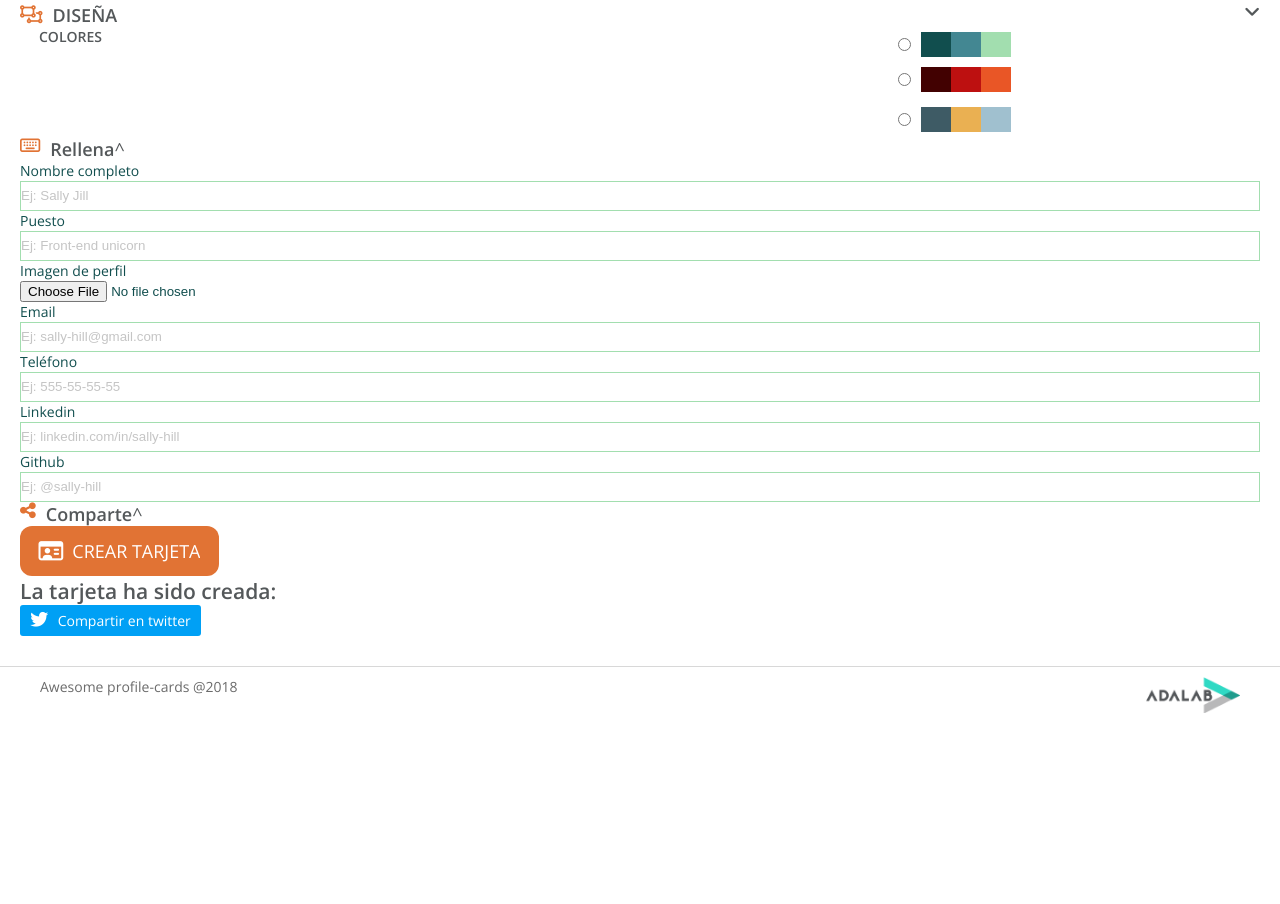
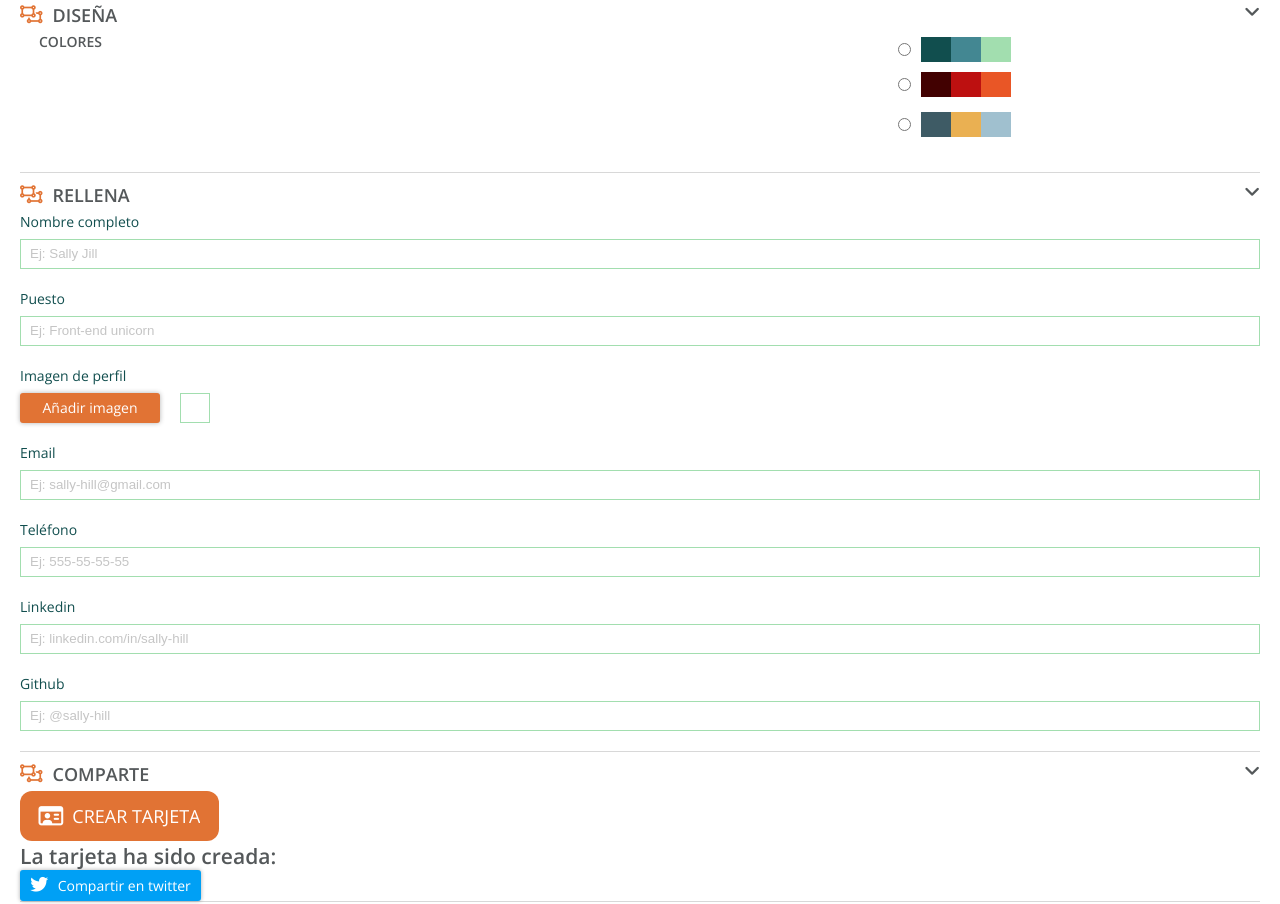
Before and after one commit to Aleha20/Awesome_profile_cards_NaN, a website: page src/html/index.html in a window 1280 px wide. Shown: the part 598-1502 px from the top of the page. Before the commit the page ends 1325 px from the top, so only its background shows below. Drawn offline with nearby package versions, Linux system fonts and the light colour scheme; files that its build step writes are made by us from their sources; files whose address does not match are found by name.

Commit message:
add profile picture -IVAN

```diff
--- a/src/html/index.html
+++ b/src/html/index.html
@@ -32,5 +32,6 @@
     ></include>
 
     <script src="./assets/js/main.js"></script>
+    <script src="./assets/js/image-components.js"></script>
   </body>
 </html>
--- a/src/html/partials/form-fill.html
+++ b/src/html/partials/form-fill.html
@@ -1,12 +1,22 @@
 <li class="forms__list--item">
-  <div class="forms__list--fill">
-    <i class="far fa-keyboard forms__list--icon"></i>
-    <h2>Rellena</h2>
-    <span>^</span>
+  <div class="forms__list--header">
+    <div class="forms__list--title">
+      <i
+        class="far fa-object-ungroup forms__list--icon"
+      ></i>
+      <h2>Rellena</h2>
+    </div>
+    <i class="fas fa-angle-down arrow"></i>
   </div>
   <div>
-    <form class="forms__list--details" action="#" method="POST">
-      <label for="full-name">Nombre completo</label>
+    <form
+      class="forms__list--details"
+      action="#"
+      method="POST"
+    >
+      <label for="full-name"
+        >Nombre completo</label
+      >
       <input
         class="box__full-name"
         id="full-name"
@@ -26,7 +36,9 @@
       <!-- // modificar el nombre del botón "añadir imagen" -->
 
       <label for="photo">Imagen de perfil</label>
-      <input type="file" id="photo" value="photo" name="photo" />
+      <include
+        src="./image-components.html"
+      ></include>
 
       <label for="email">Email</label>
       <input
--- a/src/html/partials/form-share.html
+++ b/src/html/partials/form-share.html
@@ -1,19 +1,33 @@
 <li class="forms__list--item">
-  <div class="forms__list--share">
-    <i class="fas fa-share-alt forms__list--icon"></i>
-    <h2>Comparte</h2>
-    <span class="">^</span>
+  <div class="forms__list--header">
+    <div class="forms__list--title">
+      <i
+        class="far fa-object-ungroup forms__list--icon"
+      ></i>
+      <h2>Comparte</h2>
+    </div>
+    <i class="fas fa-angle-down arrow"></i>
   </div>
   <form class="forms__button" action="">
-    <i class="far fa-id-card forms__button--icon"></i>
-    <input class="forms__button--text" type="submit" value="Crear Tarjeta" />
+    <i
+      class="far fa-id-card forms__button--icon"
+    ></i>
+    <input
+      class="forms__button--text"
+      type="submit"
+      value="Crear Tarjeta"
+    />
   </form>
   <div class="hidden">
-    <h3 class="hidden__title">La tarjeta ha sido creada:</h3>
+    <h3 class="hidden__title">
+      La tarjeta ha sido creada:
+    </h3>
     <a class="hidden__link" href="#"></a>
     <a class="hidden__link--share" href="#"
-      ><i class="fab fa-twitter forms__link--twitter"></i>Compartir en
-      twitter</a
+      ><i
+        class="fab fa-twitter forms__link--twitter"
+      ></i
+      >Compartir en twitter</a
     >
   </div>
 </li>
--- /dev/null
+++ b/src/html/partials/image-components.html
@@ -0,0 +1,25 @@
+<div class="action">
+  <button
+    class="action__upload-btn js__profile-trigger"
+    type="button"
+  >
+    Añadir imagen
+  </button>
+  <input
+    type="file"
+    name=""
+    id="img-selector"
+    class="action__hiddenField js__profile-upload-btn"
+  />
+  <div class="profile">
+    <!-- <div
+      class="profile__image js__profile-image"
+      style="
+        background-image: url(https://via.placeholder.com/300x300/cccccc/666666/?text=IMAGE);
+      "
+    ></div> -->
+    <div
+      class="profile__preview js__profile-preview"
+    ></div>
+  </div>
+</div>
--- a/src/html/partials/preview.html
+++ b/src/html/partials/preview.html
@@ -12,13 +12,19 @@
         Front-end developer
       </h2>
     </div>
-    <div class="preview__img-container">
+    <!-- <div class="preview__img-container">
       <img
         class="preview__img-container--photo"
         src=""
         alt="image"
       />
-    </div>
+    </div> -->
+    <div
+      class="preview__img-container profile__image js__profile-image"
+      style="
+        background-image: url(https://via.placeholder.com/300x300/cccccc/666666/?text=IMAGE);
+      "
+    ></div>
     <nav class="preview__menu">
       <ul class="preview__menu--contact">
         <li class="preview__menu--link">
--- /dev/null
+++ b/src/js/image-components.js
@@ -0,0 +1,62 @@
+"use strict";
+
+const fr = new FileReader();
+const uploadBtn = document.querySelector(
+  ".js__profile-trigger"
+);
+const fileField = document.querySelector(
+  ".js__profile-upload-btn"
+);
+const profileImage = document.querySelector(
+  ".js__profile-image"
+);
+const profilePreview = document.querySelector(
+  ".js__profile-preview"
+);
+
+/**
+ * Recoge el archivo añadido al campo de tipo "file"
+ * y lo carga en nuestro objeto FileReader para que
+ * lo convierta a algo con lo que podamos trabajar.
+ * Añade un listener al FR para que ejecute una función
+ * al tener los datos listos
+ * @param {evento} e
+ */
+function getImage(e) {
+  const myFile = e.currentTarget.files[0];
+  fr.addEventListener("load", writeImage);
+  fr.readAsDataURL(myFile);
+}
+
+/**
+ * Una vez tenemos los datos listos en el FR podemos
+ * trabajar con ellos ;)
+ */
+function writeImage() {
+  /* En la propiedad `result` de nuestro FR se almacena
+   * el resultado. Ese resultado de procesar el fichero que hemos cargado
+   * podemos pasarlo como background a la imagen de perfil y a la vista previa
+   * de nuestro componente.
+   */
+  profileImage.style.backgroundImage = `url(${fr.result})`;
+  profilePreview.style.backgroundImage = `url(${fr.result})`;
+}
+
+/**
+ * Genera un click automático en nuesto campo de tipo "file"
+ * que está oculto
+ */
+function fakeFileClick() {
+  fileField.click();
+}
+
+/**
+ * Añadimos los listeners necesarios:
+ * - al botón visible para generar el click automático
+ * - al campo oculto para cuando cambie su value
+ */
+uploadBtn.addEventListener(
+  "click",
+  fakeFileClick
+);
+fileField.addEventListener("change", getImage);
--- /dev/null
+++ b/src/scss/components/_image-components.scss
@@ -0,0 +1,41 @@
+.action {
+  text-align: center;
+  margin: 7px 0 20px 0;
+  display: flex;
+}
+.action__upload-btn {
+  background: $color-main;
+  border-radius: 3px;
+  border: 0;
+  box-shadow: 0 0 5px rgba(#000, 0.3);
+  box-sizing: border-box;
+  color: $color-base;
+  font-family: $font-main;
+  font-size: 14px;
+  width: 140px;
+  height: 30px;
+}
+.action__hiddenField {
+  /* Ocultamos el input de tipo "file" porque no podemos
+  darle los estilos que queremos */
+  display: none;
+}
+
+.profile {
+  display: flex;
+  justify-content: center;
+}
+.profile__image,
+.profile__preview {
+  background-position: center;
+  background-repeat: no-repeat;
+  background-size: cover;
+  border: 1px solid #ccc;
+}
+
+.profile__preview {
+  width: 30px;
+  height: 30px;
+  margin-left: 20px;
+  border: $color-third solid 1px;
+}
--- a/src/scss/layout/_forms.scss
+++ b/src/scss/layout/_forms.scss
@@ -2,12 +2,13 @@
   font-size: 18px;
   font-family: $font-main;
   color: $color-text;
-  padding: 27px 20px 30px 20px;
+  padding: 17px 20px 30px 20px;
 }
 .forms__list--item {
   width: 100%;
   display: flex;
   flex-direction: column;
+  border-bottom: #d8d8d8 solid 1px;
   h2 {
     font-family: $font-main;
     font-size: 18px;
@@ -29,6 +30,7 @@
   display: flex;
   justify-content: space-between;
   text-transform: uppercase;
+  padding: 10px 0 5px 0;
 }
 .forms__list--title {
   display: flex;
@@ -38,6 +40,7 @@
   display: flex;
   margin-left: 19px;
   text-transform: uppercase;
+  padding-bottom: 30px;
 }
 .colours__title {
   width: 50%;
@@ -62,8 +65,10 @@
 .box__full-name {
   border: 1px solid $color-third;
   height: 30px;
+  margin: 7px 0 20px 0;
   &::placeholder {
     color: #c5c5c5;
+    padding-left: 9px;
   }
 }
 .forms__list--share {
@@ -103,6 +108,7 @@
   color: $color-base;
   text-decoration: none;
   border-radius: 3px;
+  box-shadow: 0 0 4px 0 rgba(0, 0, 0, 0.32);
 }
 .forms__link--twitter {
   font-size: 18px;
--- a/src/scss/main.scss
+++ b/src/scss/main.scss
@@ -2,6 +2,7 @@
 @import "core/reset";
 @import "components/links";
 @import "components/colours";
+@import "components/image-components";
 @import "layout/header";
 @import "layout/footer";
 @import "pages/index";
```
